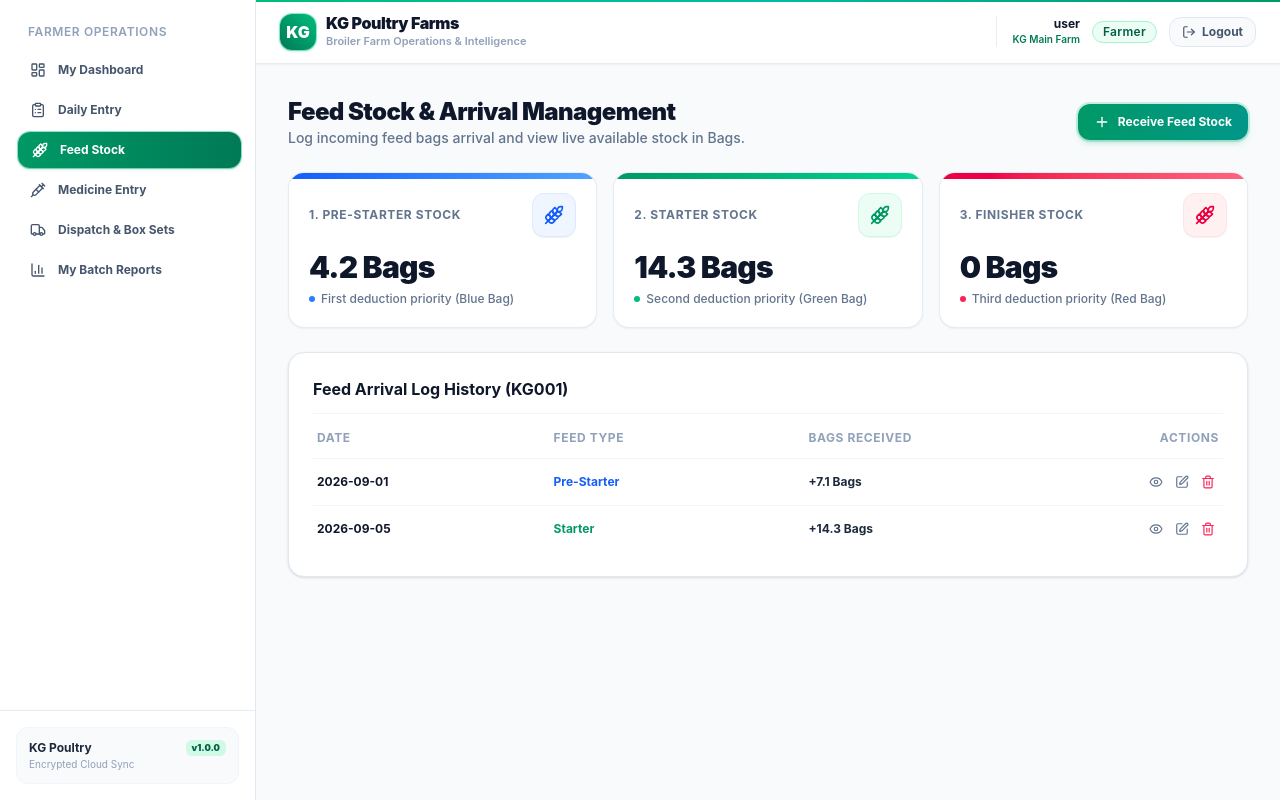
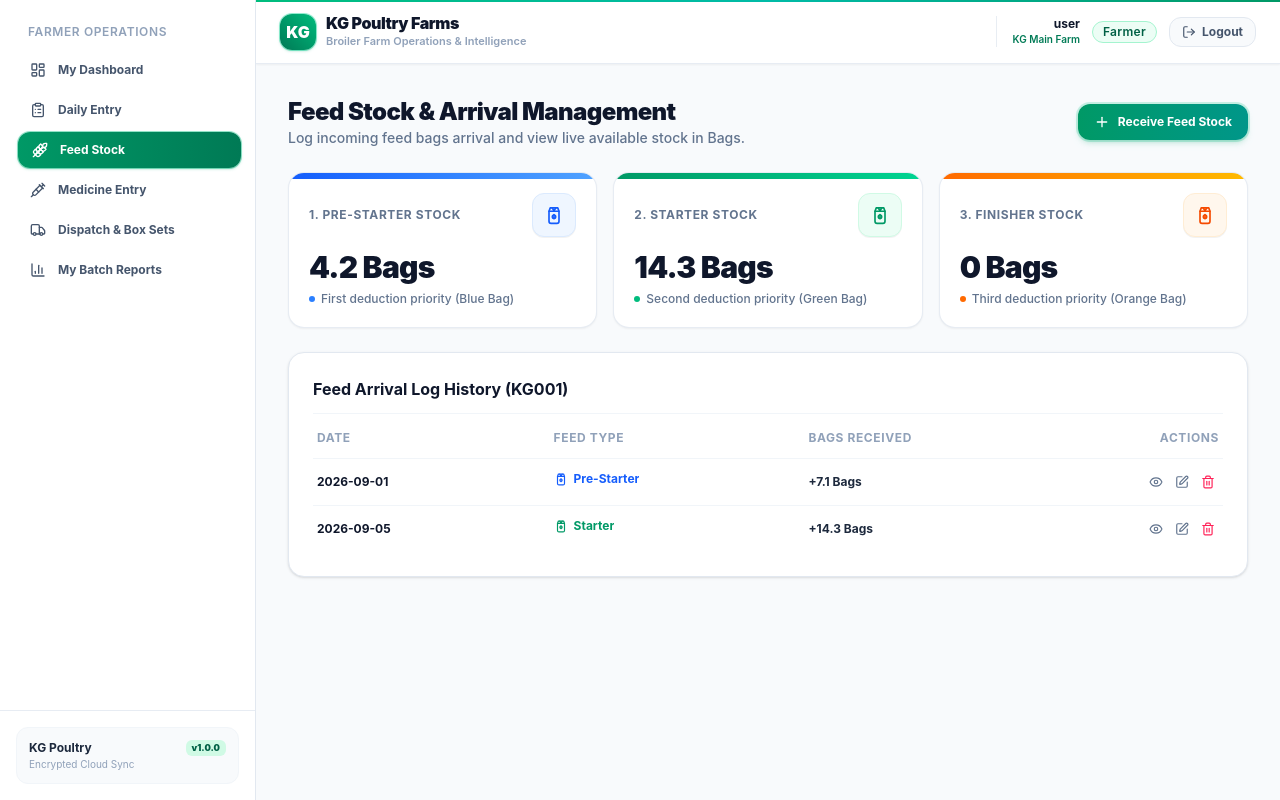
Before and after one commit to natishg-1632006/KG-Poultry-Farms, a React (Vite) app: page /feed in a window 1280 px wide. Built offline with nearby package versions, Linux system fonts and the light colour scheme; no server answers; the database is empty; sample sign-in values are in the browser's storage.

Commit message:
Update Finisher feed bag color to Orange and add FeedBagIcon component across feed UI

```diff
--- /dev/null
+++ b/src/components/common/FeedBagIcon.jsx
@@ -0,0 +1,14 @@
+import React from 'react';
+
+export const FeedBagIcon = ({ className = "h-5 w-5" }) => (
+  <svg className={className} viewBox="0 0 24 24" fill="none" stroke="currentColor" strokeWidth="2" strokeLinecap="round" strokeLinejoin="round">
+    {/* Feed Bag / Sack Outline */}
+    <path d="M6 7.5L7.5 3.5h9L18 7.5v12a2.5 2.5 0 0 1-2.5 2.5h-7A2.5 2.5 0 0 1 6 19.5v-12z" />
+    {/* Top tied rim */}
+    <path d="M6 7.5h12" />
+    <path d="M10 3.5l2 4 2-4" />
+    {/* Wheat / grain mark on bag */}
+    <circle cx="12" cy="14" r="2" />
+    <path d="M12 11.5v5" />
+  </svg>
+);
--- a/src/components/common/StatCard.jsx
+++ b/src/components/common/StatCard.jsx
@@ -17,8 +17,13 @@ export const StatCard = ({ title, value, subtext, icon: Icon, color = 'emerald'
       icon: 'border-rose-100 bg-rose-50 text-rose-600',
       dot: 'bg-rose-500'
     },
+    orange: {
+      bar: 'from-orange-500 to-amber-400',
+      icon: 'border-orange-100 bg-orange-50 text-orange-600',
+      dot: 'bg-orange-500'
+    },
     amber: {
-      bar: 'from-amber-500 to-amber-400',
+      bar: 'from-amber-500 to-orange-400',
       icon: 'border-amber-100 bg-amber-50 text-amber-600',
       dot: 'bg-amber-500'
     }
--- a/src/pages/FeedPage.jsx
+++ b/src/pages/FeedPage.jsx
@@ -5,6 +5,7 @@ import { formatFeedStock, bagsToKg, kgToBags } from '../utils/calculations';
 import { KG_PER_BAG } from '../constants/companyTargets';
 import { StatCard } from '../components/common/StatCard';
 import { Modal } from '../components/common/Modal';
+import { FeedBagIcon } from '../components/common/FeedBagIcon';
 import { Wheat, Truck, Save, CheckCircle2, Edit, Trash2, Layers, Plus, Eye, User, Calendar, FileText } from 'lucide-react';
 
 export const FeedPage = () => {
@@ -178,22 +179,22 @@ export const FeedPage = () => {
           title="1. Pre-Starter Stock"
           value={formatFeedStock(feedStock['Pre-Starter'] || 0)}
           subtext="First deduction priority (Blue Bag)"
-          icon={Wheat}
+          icon={FeedBagIcon}
           color="blue"
         />
         <StatCard
           title="2. Starter Stock"
           value={formatFeedStock(feedStock['Starter'] || 0)}
           subtext="Second deduction priority (Green Bag)"
-          icon={Wheat}
+          icon={FeedBagIcon}
           color="emerald"
         />
         <StatCard
           title="3. Finisher Stock"
           value={formatFeedStock(feedStock['Finisher'] || 0)}
-          subtext="Third deduction priority (Red Bag)"
-          icon={Wheat}
-          color="rose"
+          subtext="Third deduction priority (Orange Bag)"
+          icon={FeedBagIcon}
+          color="orange"
         />
       </div>
 
@@ -223,17 +224,17 @@ export const FeedPage = () => {
 
               <div className="flex items-center justify-between border-b border-slate-200 pb-2">
                 <span className="font-medium text-slate-500 flex items-center gap-1.5">
-                  <Wheat className={`h-4 w-4 ${
+                  <FeedBagIcon className={`h-4 w-4 ${
                     viewingDetail.feedType === 'Pre-Starter' ? 'text-blue-600' :
                     viewingDetail.feedType === 'Starter' ? 'text-emerald-600' :
-                    viewingDetail.feedType === 'Finisher' ? 'text-rose-600' : 'text-slate-400'
+                    viewingDetail.feedType === 'Finisher' ? 'text-orange-600' : 'text-slate-400'
                   }`} />
                   Feed Category
                 </span>
                 <span className={`font-bold ${
                   viewingDetail.feedType === 'Pre-Starter' ? 'text-blue-700' :
                   viewingDetail.feedType === 'Starter' ? 'text-emerald-700' :
-                  viewingDetail.feedType === 'Finisher' ? 'text-rose-700' : 'text-slate-900'
+                  viewingDetail.feedType === 'Finisher' ? 'text-orange-700' : 'text-slate-900'
                 }`}>
                   {viewingDetail.feedType}
                 </span>
@@ -309,7 +310,7 @@ export const FeedPage = () => {
             >
               <option value="Pre-Starter">Pre-Starter (Blue Bag)</option>
               <option value="Starter">Starter (Green Bag)</option>
-              <option value="Finisher">Finisher (Red Bag)</option>
+              <option value="Finisher">Finisher (Orange Bag)</option>
             </select>
           </div>
 
@@ -435,12 +436,13 @@ export const FeedPage = () => {
                       className="hover:bg-slate-50 cursor-pointer transition-colors"
                     >
                       <td className="py-3 px-1 font-bold text-slate-900 truncate" title={f.date}>{f.date}</td>
-                      <td className={`py-3 px-1 font-bold truncate ${
+                      <td className={`py-3 px-1 font-bold truncate flex items-center gap-1.5 ${
                         f.feedType === 'Pre-Starter' ? 'text-blue-600' :
                         f.feedType === 'Starter' ? 'text-emerald-600' :
-                        f.feedType === 'Finisher' ? 'text-rose-600' : 'text-slate-700'
+                        f.feedType === 'Finisher' ? 'text-orange-600' : 'text-slate-700'
                       }`} title={f.feedType}>
-                        {f.feedType}
+                        <FeedBagIcon className="h-3.5 w-3.5 shrink-0" />
+                        <span className="truncate">{f.feedType}</span>
                       </td>
                       <td className="py-3 px-1 font-bold text-slate-800 truncate" title={`+${bags} Bags`}>+{bags} Bags</td>
                       <td className="py-3 px-1 text-right" onClick={(e) => e.stopPropagation()}>
```
